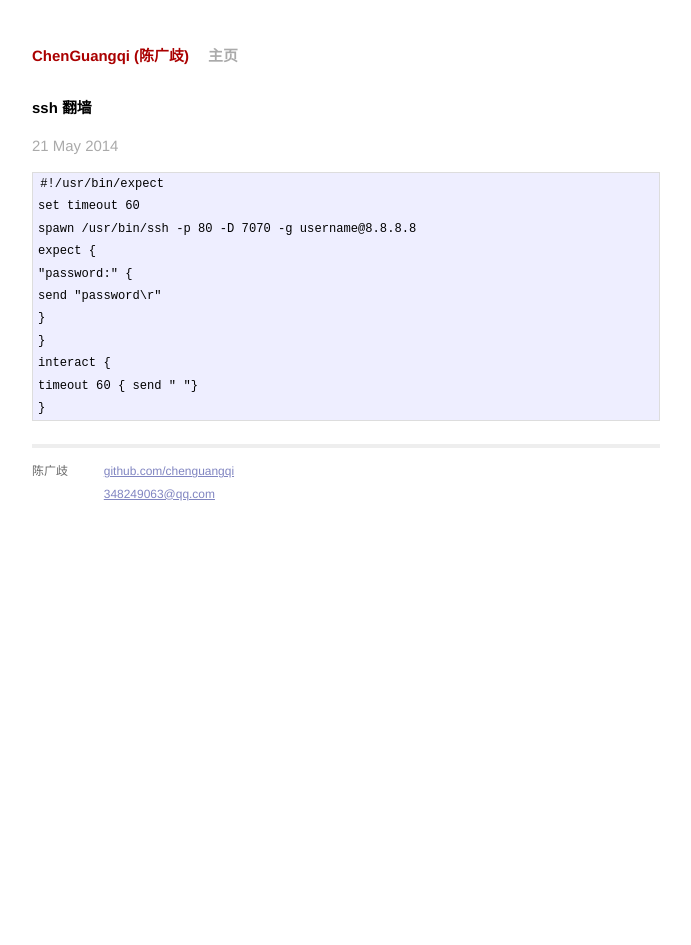
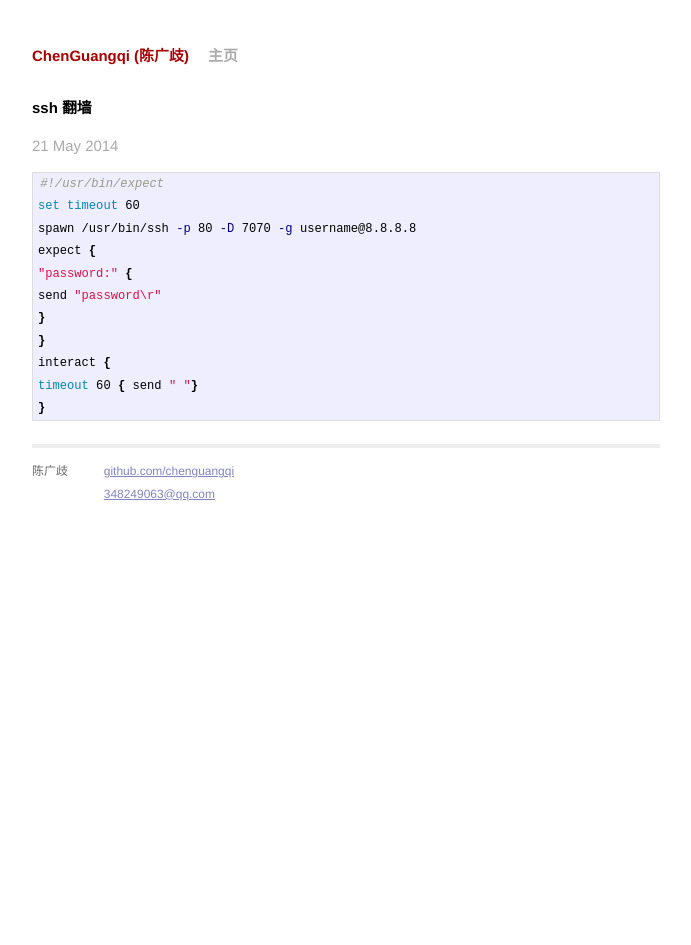
Before and after one commit to chenguangqi/chenguangqi.github.io, a Jekyll site: the page built from _posts/2014-05-21-ssh-proxy.markdown, in a window 1280 px wide. Shown: the whole page, without its empty margins (294-985 px from the left). Built offline with Jekyll 4.4.1, drawn with Linux system fonts in a browser that asks for light colours; Markdown is read by kramdown in place of the engine named in the settings.

Commit message:
Update 2014-05-21-ssh-proxy.markdown

````diff
--- a/_posts/2014-05-21-ssh-proxy.markdown
+++ b/_posts/2014-05-21-ssh-proxy.markdown
@@ -4,7 +4,7 @@ title:  "ssh 翻墙"
 date:   2014-5-21 9:56:05
 ---
 
-```expect
+```bash
 #!/usr/bin/expect
 set timeout 60
 spawn /usr/bin/ssh -p 80 -D 7070 -g username@8.8.8.8
````
